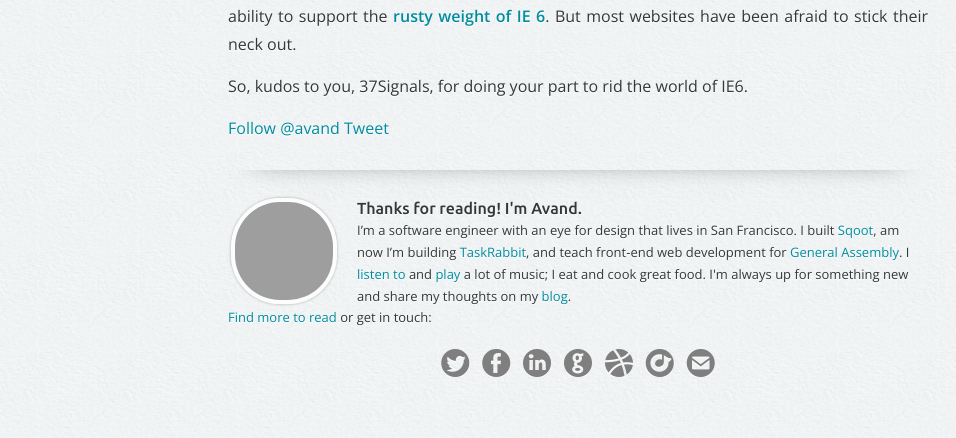
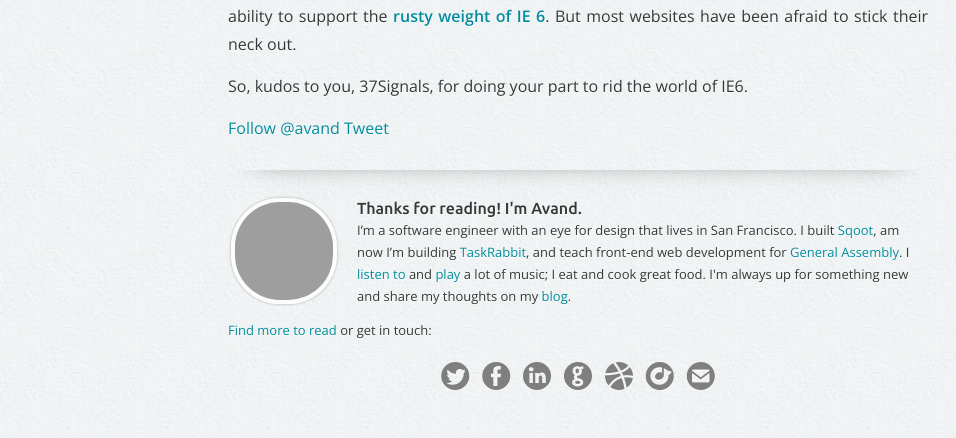
Before and after one commit to avand/avand.github.com, a Jekyll site: the page built from _posts/2008-09-02-bravo-37signals-for-phasing-out-ie-6.markdown, in a window 1280 px wide. Shown: the part 549-987 px from the top of the page, without its empty margins (62-1018 px from the left). Built offline with Jekyll 4.4.1, drawn with Linux system fonts in a browser that asks for light colours; Markdown is read by kramdown in place of the engine named in the settings; comment, search, counter and statistics services are not loaded; grey boxes are pictures that could not be loaded.

Commit message:
Fixing the footer on the blog, hopefully

```diff
--- a/_layouts/blog.html
+++ b/_layouts/blog.html
@@ -68,7 +68,9 @@
         Thanks for reading! I'm Avand.
       </p>
 
-      {% include _bio.html %}
+      <div class="bio">
+        {% include _bio.html %}
+      </div>
 
       <p class="valediction">
         <a href="/blog.html">Find more to read</a> or get in touch:
--- a/stylesheets/screen.css
+++ b/stylesheets/screen.css
@@ -255,14 +255,14 @@
       -moz-border-radius: 49px;
       -webkit-border-radius: 49px; }
     .blog-show .about-the-author p {
-      display: inline;
       font-size: 13px;
       font-weight: 300; }
+    .blog-show .about-the-author .bio p {
+      display: inline; }
     .blog-show .about-the-author p a {
       font-weight: 400; }
-    .blog-show .about-the-author .salutation,
     .blog-show .about-the-author .valediction {
-      display: block; }
+      margin-top: 1em; }
     .blog-show .about-the-author .salutation {
       font-family: "Ubuntu", sans-serif;
       font-weight: 500;
```
